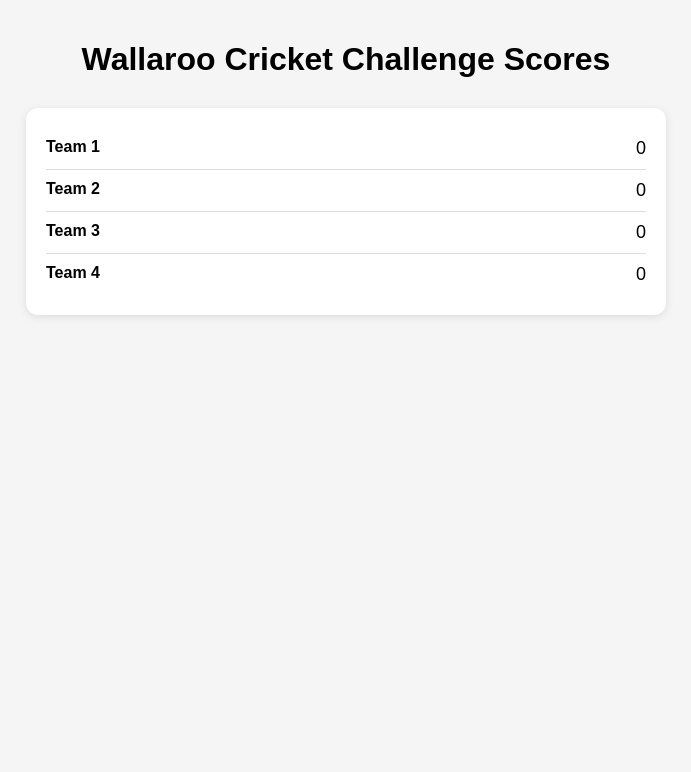
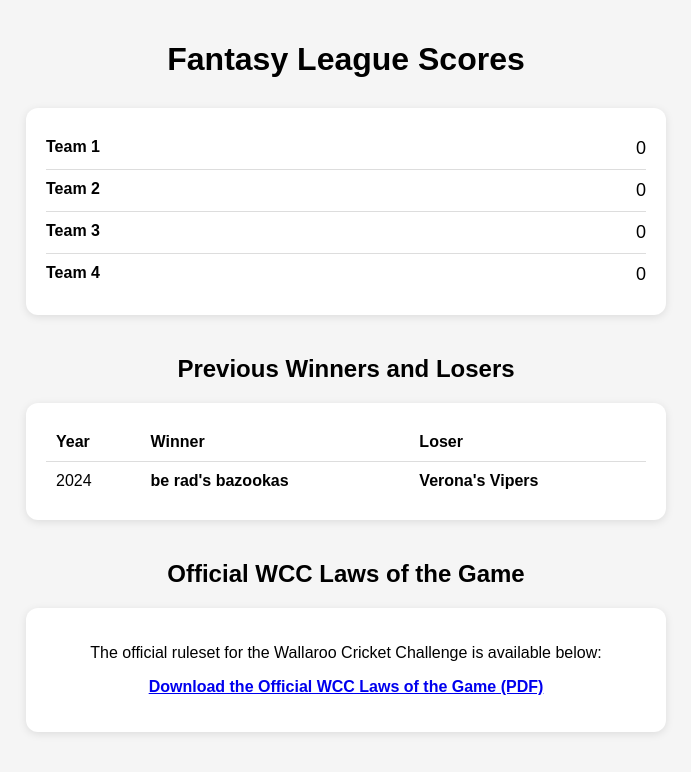
Before and after one commit to be-rad69/wallaroocricketchallenge, a plain HTML site: page index.html in a window 1280 px wide. Shown: the whole page, without its empty margins (294-985 px from the left). Drawn offline with Linux system fonts and the light colour scheme.

Commit message:
Update index.html

```diff
--- a/index.html
+++ b/index.html
@@ -3,7 +3,7 @@
 <head>
   <meta charset="UTF-8" />
   <meta name="viewport" content="width=device-width, initial-scale=1.0" />
-  <title>Wallaroo Cricket Challenge Scores</title>
+  <title>Fantasy League Scores</title>
   <style>
     body {
       font-family: Arial, sans-serif;
@@ -41,7 +41,7 @@
   </style>
 </head>
 <body>
-  <h1>Wallaroo Cricket Challenge Scores</h1>
+  <h1>Fantasy League Scores</h1>
 
   <div class="scoreboard">
     <div class="team">
@@ -61,5 +61,32 @@
       <div class="score">0</div>
     </div>
   </div>
+
+  <h2 style="text-align:center;margin-top:40px;">Previous Winners and Losers</h2>
+  <div class="scoreboard">
+    <table style="width:100%; border-collapse: collapse;">
+      <thead>
+        <tr>
+          <th style="border-bottom:1px solid #ddd; padding:10px; text-align:left;">Year</th>
+          <th style="border-bottom:1px solid #ddd; padding:10px; text-align:left;">Winner</th>
+          <th style="border-bottom:1px solid #ddd; padding:10px; text-align:left;">Loser</th>
+        </tr>
+      </thead>
+      <tbody>
+        <tr>
+          <td style="padding:10px;">2024</td>
+          <td style="padding:10px; font-weight:bold;">be rad's bazookas</td>
+          <td style="padding:10px; font-weight:bold;">Verona's Vipers</td>
+        </tr>
+      </tbody>
+    </table>
+  </div>
+
+  <h2 style="text-align:center;margin-top:40px;">Official WCC Laws of the Game</h2>
+  <div class="scoreboard" style="text-align:center;">
+    <p>The official ruleset for the Wallaroo Cricket Challenge is available below:</p>
+    <p><a href="wcc-laws.pdf" target="_blank" style="font-weight:bold; text-decoration:underline;">Download the Official WCC Laws of the Game (PDF)</a></p>
+  </div>
+
 </body>
 </html>
```
